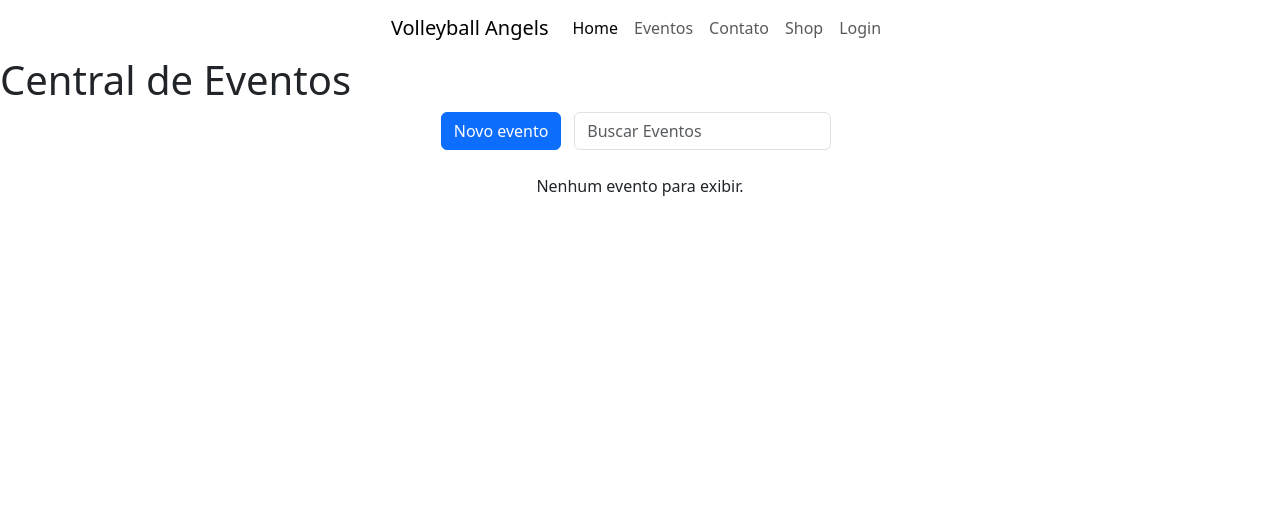
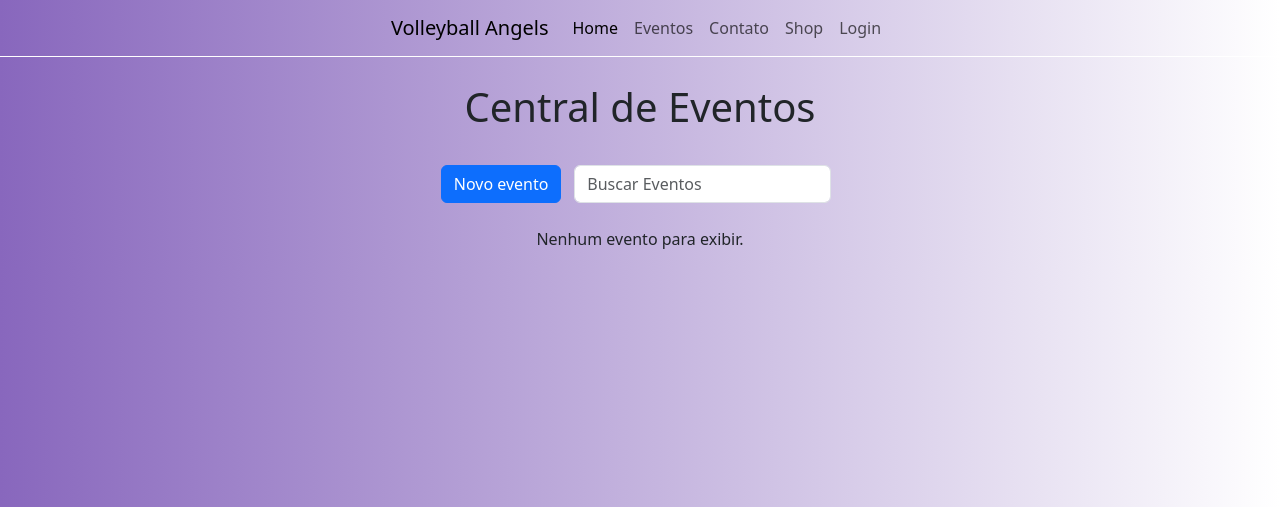
Before and after one commit to emanuelhmarcineksilva/volleyball-angels, a PHP site: page /app/View/eventos.html in a window 1280 px wide. Shown: the top 507 px of the page. Run offline with PHP 8.4, Linux system fonts and the light colour scheme.

Commit message:
atualizei o design da página de eventos

```diff
--- a/dev ANGELS/entrega01/app/View/eventos.html
+++ b/dev ANGELS/entrega01/app/View/eventos.html
@@ -36,7 +36,13 @@
         </nav>
     </header>
     <main>
-        <h1>Central de Eventos</h1>
+        <div class="row">
+            <div class="col" id="titulo_eventos">
+                <h1>Central de Eventos</h1>
+            </div>
+        </div>
+
+
         <div id="toolbar_eventos">
             <div id="botao_novo_evento">
                 <button id="novo_evento" type="button" class="btn btn-primary">Novo evento</button>
--- a/dev ANGELS/entrega01/assets/css/eventos.css
+++ b/dev ANGELS/entrega01/assets/css/eventos.css
@@ -1,5 +1,9 @@
 @import url(./header.css);
 @import url(./footer.css);
+
+body {
+    background-image: linear-gradient(to right, rgb(136, 103, 189), white);
+}
 
 #toolbar_eventos {
     display: flex;
@@ -10,3 +14,14 @@
 #busca_evento {
     padding-left: 1%;
 }
+
+#titulo_eventos {
+    display: flex;
+    justify-content: center;
+    padding-top: 2%;
+    padding-bottom: 2%;
+}
+
+main {
+    border-top: 1px solid rgb(255, 255, 255);
+}
```
